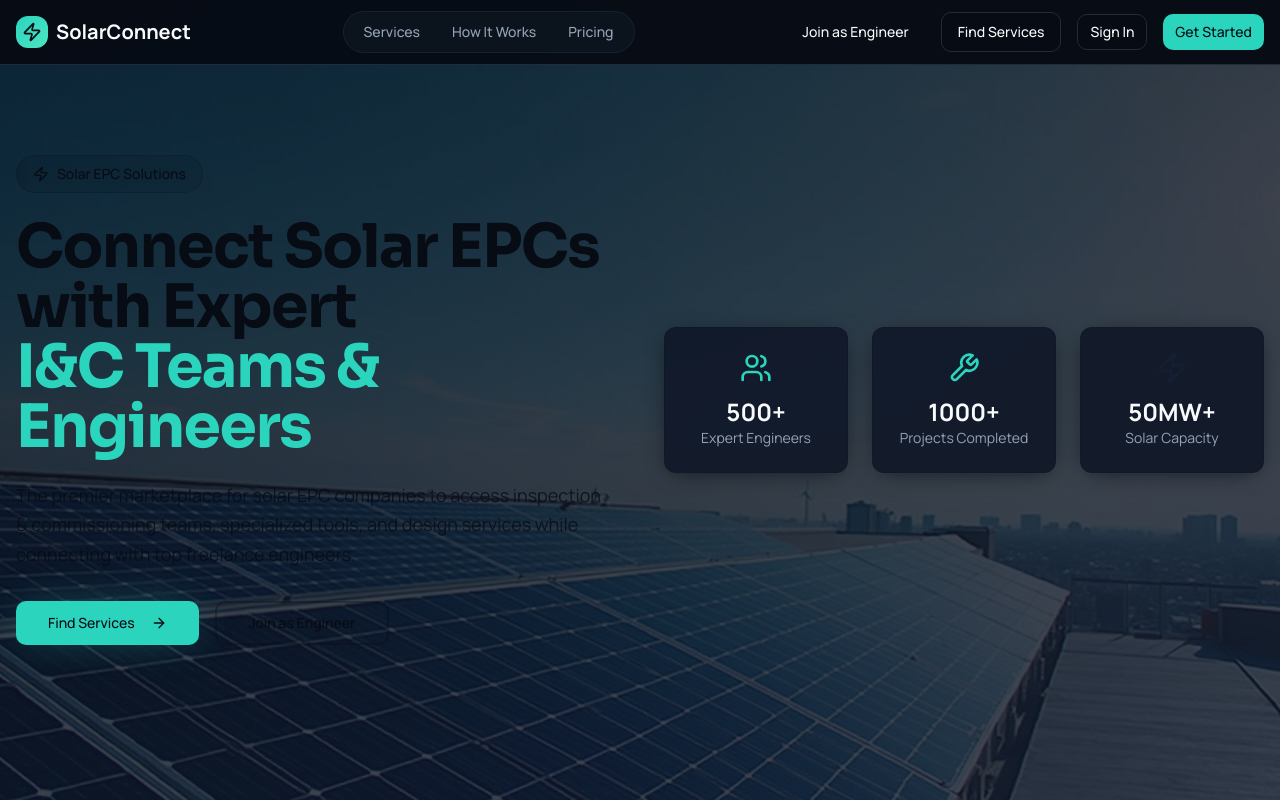
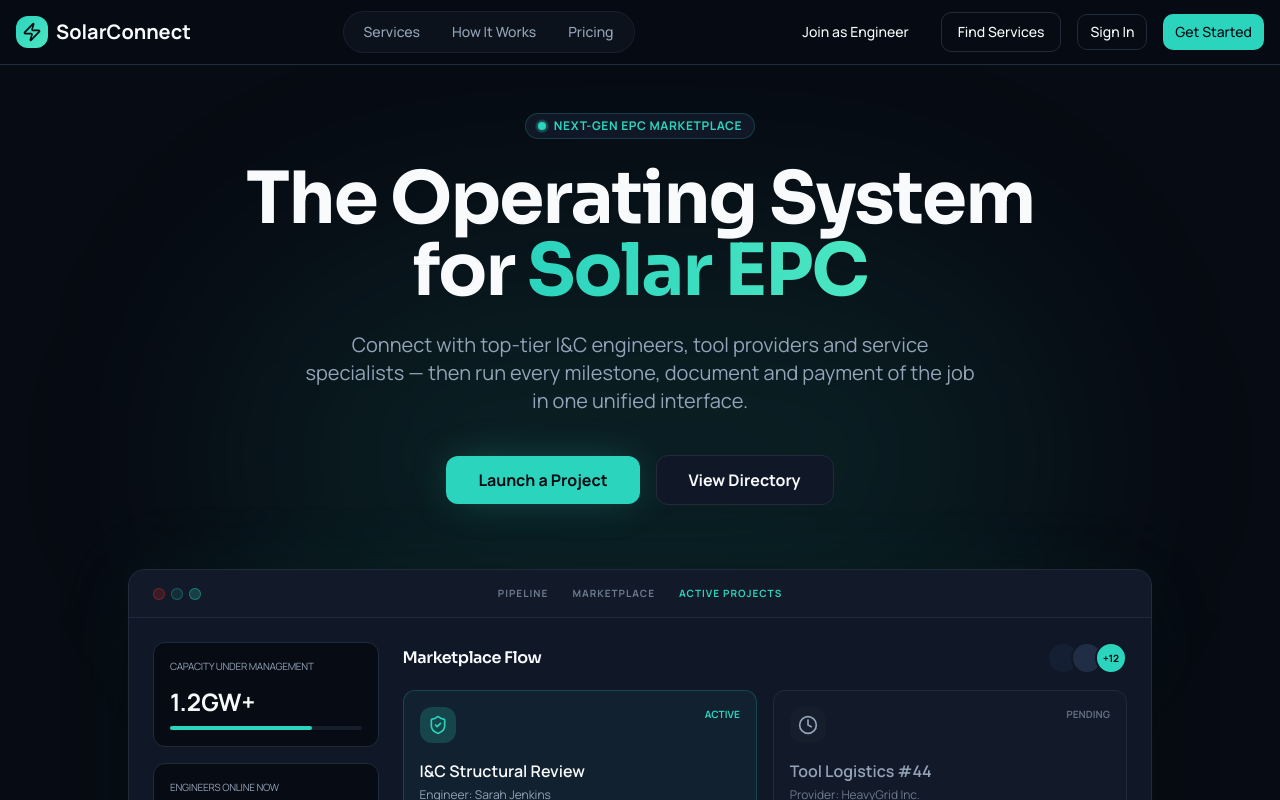
Before and after one commit to helioshiftsolar-ship-it/solar-crew-connect, a React (Vite) app: page / in a window 1280 px wide. Shown: the top 800 px of the page. Built offline with nearby package versions, Linux system fonts and the light colour scheme.

Commit message:
Changes
Co-authored-by: helioshiftsolar-ship-it <239119724+helioshiftsolar-ship-it@users.noreply.github.com>

```diff
--- a/src/components/Hero.tsx
+++ b/src/components/Hero.tsx
@@ -1,75 +1,150 @@
 import { Button } from "@/components/ui/button";
 import { Link } from "react-router-dom";
-import heroImage from "@/assets/solar-hero.jpg";
-import { ArrowRight, Users, Wrench, Zap } from "lucide-react";
+import { ShieldCheck, Clock, Users } from "lucide-react";
+
+const consolePanels = [
+  { label: "Capacity Under Management", value: "1.2GW+", bar: 74 },
+  { label: "Engineers Online Now", value: "480+", bar: 58 },
+];
 
 export const Hero = () => {
   return (
-    <div className="relative min-h-screen flex items-center justify-center overflow-hidden bg-gradient-hero">
-      {/* Background Image */}
-      <div
-        className="absolute inset-0 bg-cover bg-center opacity-20"
-        style={{ backgroundImage: `url(${heroImage})` }}
-      />
+    <section className="relative overflow-hidden pt-28 pb-24">
+      {/* Ambient glow */}
+      <div className="pointer-events-none absolute left-1/2 top-1/4 -z-10 h-[400px] w-[800px] -translate-x-1/2 rounded-full bg-primary/10 blur-[120px]" />
 
-      {/* Content */}
-      <div className="relative z-10 container mx-auto px-4 py-20">
-        <div className="grid lg:grid-cols-2 gap-12 items-center">
-          {/* Left Content */}
-          <div className="text-center lg:text-left animate-fade-in">
-            <div className="relative inline-flex items-center gap-2 overflow-hidden rounded-full border border-primary-foreground/20 bg-primary-foreground/10 px-4 py-2 mb-6 backdrop-blur-sm">
-              <span className="pointer-events-none absolute inset-y-0 -left-1/2 w-1/2 bg-gradient-to-r from-transparent via-primary-foreground/25 to-transparent animate-shimmer" />
-              <Zap className="w-4 h-4 text-primary-foreground" />
-              <span className="text-sm font-medium text-primary-foreground">Solar EPC Solutions</span>
+      <div className="container relative z-10 mx-auto px-6">
+        {/* Headline block */}
+        <div className="mx-auto mb-16 max-w-4xl text-center animate-fade-in">
+          <div className="mb-6 inline-flex items-center gap-2 rounded-full border border-primary/20 bg-card px-3 py-1 text-xs font-bold uppercase tracking-wider text-primary">
+            <span className="relative flex h-2 w-2">
+              <span className="absolute inline-flex h-full w-full animate-ping rounded-full bg-primary opacity-75" />
+              <span className="relative inline-flex h-2 w-2 rounded-full bg-primary" />
+            </span>
+            Next-Gen EPC Marketplace
           </div>
 
-            <h1 className="text-4xl lg:text-6xl font-bold text-primary-foreground mb-6 leading-tight tracking-tight">
-              Connect Solar EPCs with Expert
-              <span className="text-primary block">I&C Teams & Engineers</span>
+          <h1 className="mb-6 text-5xl font-bold leading-[1.1] text-foreground md:text-7xl">
+            The Operating System for{" "}
+            <span className="bg-gradient-to-r from-primary to-accent-light bg-clip-text text-transparent">
+              Solar EPC
+            </span>
           </h1>
 
-            <p className="text-lg text-primary-foreground/80 mb-8 leading-relaxed">
-              The premier marketplace for solar EPC companies to access inspection & commissioning teams,
-              specialized tools, and design services while connecting with top freelance engineers.
+          <p className="mx-auto mb-10 max-w-2xl text-lg leading-relaxed text-muted-foreground md:text-xl">
+            Connect with top-tier I&amp;C engineers, tool providers and service specialists — then run
+            every milestone, document and payment of the job in one unified interface.
           </p>
 
-            <div className="flex flex-col sm:flex-row gap-4 justify-center lg:justify-start">
-              <Link to="/find-services">
-                <Button variant="hero" size="lg" className="group">
-                  Find Services
-                  <ArrowRight className="ml-2 w-4 h-4 group-hover:translate-x-1 transition-transform" />
+          <div className="flex flex-col items-center justify-center gap-4 sm:flex-row">
+            <Link to="/signup" className="w-full sm:w-auto">
+              <Button size="lg" className="w-full rounded-xl px-8 py-6 text-base font-bold shadow-solar transition-transform hover:scale-105">
+                Launch a Project
               </Button>
             </Link>
-              <Link to="/join">
-                <Button variant="outline-light" size="lg">
-                  Join as Engineer
+            <Link to="/find-services" className="w-full sm:w-auto">
+              <Button
+                size="lg"
+                variant="outline"
+                className="w-full rounded-xl border-border bg-card px-8 py-6 text-base font-bold text-foreground hover:border-primary/50 hover:bg-card"
+              >
+                View Directory
               </Button>
             </Link>
           </div>
         </div>
 
-          {/* Right Stats */}
-          <div className="grid grid-cols-1 sm:grid-cols-3 gap-6">
-            {[
-              { Icon: Users, value: "500+", label: "Expert Engineers", tone: "text-primary" },
-              { Icon: Wrench, value: "1000+", label: "Projects Completed", tone: "text-accent" },
-              { Icon: Zap, value: "50MW+", label: "Solar Capacity", tone: "text-secondary" },
-            ].map((s, i) => (
+        {/* Live console mockup */}
+        <div className="relative mx-auto max-w-5xl animate-pop-in">
+          <div className="absolute -inset-1 rounded-2xl bg-gradient-to-r from-primary/30 to-accent/20 opacity-20 blur-2xl" />
+          <div className="relative overflow-hidden rounded-2xl border border-border bg-card shadow-elevated">
+            {/* Console header */}
+            <div className="flex items-center justify-between border-b border-border bg-muted/40 px-6 py-4">
+              <div className="flex gap-1.5">
+                <span className="h-3 w-3 rounded-full border border-destructive/40 bg-destructive/20" />
+                <span className="h-3 w-3 rounded-full border border-primary/30 bg-primary/10" />
+                <span className="h-3 w-3 rounded-full border border-accent/40 bg-accent/20" />
+              </div>
+              <div className="hidden gap-6 text-[10px] font-bold uppercase tracking-widest text-muted-foreground/70 sm:flex">
+                <span>Pipeline</span>
+                <span>Marketplace</span>
+                <span className="text-primary">Active Projects</span>
+              </div>
+              <div className="w-12" />
+            </div>
+
+            {/* Console body */}
+            <div className="grid grid-cols-12 gap-6 p-6">
+              <div className="col-span-12 space-y-4 md:col-span-3">
+                {consolePanels.map((p) => (
+                  <div key={p.label} className="rounded-xl border border-border bg-background p-4">
+                    <div className="mb-3 text-[10px] uppercase tracking-tight text-muted-foreground">
+                      {p.label}
+                    </div>
+                    <div className="text-2xl font-bold text-foreground">{p.value}</div>
+                    <div className="mt-2 h-1 w-full rounded-full bg-muted">
                       <div
-                key={s.label}
-                className="group relative overflow-hidden rounded-xl border border-primary-foreground/15 bg-card/90 backdrop-blur-sm p-6 text-center shadow-card-hover transition-all duration-300 hover:-translate-y-1.5 hover:shadow-elevated animate-pop-in"
-                style={{ animationDelay: `${i * 120}ms` }}
-              >
-                <div className="pointer-events-none absolute inset-0 opacity-0 transition-opacity duration-500 group-hover:opacity-100 bg-gradient-to-br from-primary/10 to-transparent" />
-                <s.Icon className={`relative w-8 h-8 mx-auto mb-3 ${s.tone} transition-transform duration-300 group-hover:scale-110`} />
-                <div className="relative text-2xl font-bold text-foreground">{s.value}</div>
-                <div className="relative text-sm text-muted-foreground">{s.label}</div>
+                        className="h-full rounded-full bg-primary shadow-solar"
+                        style={{ width: `${p.bar}%` }}
+                      />
+                    </div>
                   </div>
                 ))}
               </div>
 
+              <div className="col-span-12 space-y-4 md:col-span-9">
+                <div className="flex items-center justify-between">
+                  <h3 className="font-semibold text-foreground">Marketplace Flow</h3>
+                  <div className="flex -space-x-2">
+                    <span className="h-8 w-8 rounded-full border-2 border-card bg-secondary" />
+                    <span className="h-8 w-8 rounded-full border-2 border-card bg-secondary-light" />
+                    <span className="flex h-8 w-8 items-center justify-center rounded-full border-2 border-card bg-primary text-[10px] font-bold text-primary-foreground">
+                      +12
+                    </span>
+                  </div>
+                </div>
+
+                <div className="grid gap-4 sm:grid-cols-2">
+                  <div className="rounded-xl border border-primary/20 bg-primary/5 p-4 transition-colors hover:bg-primary/10">
+                    <div className="mb-4 flex items-start justify-between">
+                      <div className="rounded-lg bg-primary/20 p-2 text-primary">
+                        <ShieldCheck className="h-5 w-5" />
+                      </div>
+                      <span className="text-[10px] font-bold text-primary">ACTIVE</span>
+                    </div>
+                    <div className="mb-1 font-semibold text-foreground">I&amp;C Structural Review</div>
+                    <div className="text-xs text-muted-foreground">Engineer: Sarah Jenkins</div>
+                  </div>
+
+                  <div className="rounded-xl border border-border bg-muted/40 p-4">
+                    <div className="mb-4 flex items-start justify-between">
+                      <div className="rounded-lg bg-muted p-2 text-muted-foreground">
+                        <Clock className="h-5 w-5" />
+                      </div>
+                      <span className="text-[10px] font-bold text-muted-foreground/60">PENDING</span>
+                    </div>
+                    <div className="mb-1 font-semibold text-muted-foreground">Tool Logistics #44</div>
+                    <div className="text-xs text-muted-foreground/70">Provider: HeavyGrid Inc.</div>
+                  </div>
+                </div>
+
+                <div className="flex items-center gap-3 rounded-xl border border-border bg-background p-4">
+                  <div className="rounded-lg bg-accent/10 p-2 text-accent">
+                    <Users className="h-5 w-5" />
+                  </div>
+                  <div className="flex-1">
+                    <div className="text-sm font-semibold text-foreground">Commissioning Crew — Phoenix, AZ</div>
+                    <div className="text-xs text-muted-foreground">Milestone 3 of 5 · Testing &amp; Commissioning</div>
+                  </div>
+                  <div className="hidden h-1.5 w-32 rounded-full bg-muted sm:block">
+                    <div className="h-full w-3/5 rounded-full bg-accent" />
                   </div>
                 </div>
               </div>
+            </div>
+          </div>
+        </div>
+      </div>
+    </section>
   );
 };
```
Lines whose indentation alone changed are shown as unchanged.
